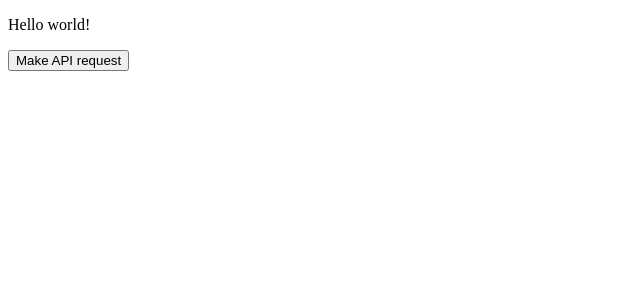
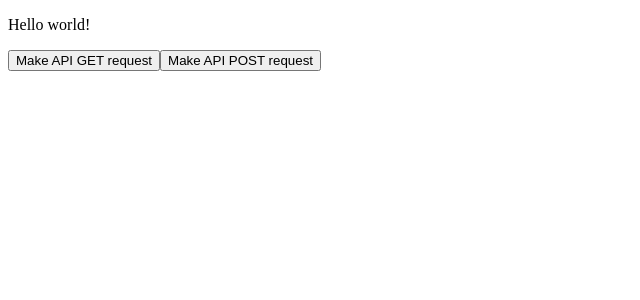
Before and after one commit to ZachFleck42/Drone-Mission-Simulator, a React (Create React App) app in the folder frontend/: page / in a window 1280 px wide. Shown: the top 300 px of the page, without its empty margins (0-640 px from the left). Built offline with nearby package versions, Linux system fonts and the light colour scheme; the HTML template or start-up script is replaced by a standard one.

Commit message:
Adds PostButton in addition to GetButton for additional testing

```diff
--- a/frontend/src/App.tsx
+++ b/frontend/src/App.tsx
@@ -1,10 +1,17 @@
-import FetchButton from './lib/components/FetchButton';
+import GetButton from './lib/components/GetButton';
+import PostButton from './lib/components/PostButton';
 
 function App() {
+	const postData = {
+		test1: 'Hello',
+		test2: 'world!',
+	};
+
 	return (
 		<div className="App">
 			<p>Hello world!</p>
-			<FetchButton url="http://127.0.0.1:8080/" />
+			<GetButton url="http://127.0.0.1:8080/" />
+			<PostButton url="http://127.0.0.1:8080/echo" postData={postData} />
 		</div>
 	);
 }
--- /dev/null
+++ b/frontend/src/lib/components/GetButton.tsx
@@ -0,0 +1,21 @@
+import React from 'react';
+import axios, { AxiosResponse } from 'axios';
+
+interface ButtonComponentProps {
+	url: string;
+}
+
+const GetButton: React.FC<ButtonComponentProps> = ({ url }) => {
+	const handleClick = async () => {
+		try {
+			const response: AxiosResponse = await axios.get(url);
+			console.log('Response Data:', response.data);
+		} catch (error) {
+			console.error('Error:', error);
+		}
+	};
+
+	return <button onClick={handleClick}>Make API GET request</button>;
+};
+
+export default GetButton;
--- a/frontend/src/lib/components/FetchButton.tsx
+++ b/frontend/src/lib/components/PostButton.tsx
@@ -3,19 +3,20 @@ import axios, { AxiosResponse } from 'axios';
 
 interface ButtonComponentProps {
 	url: string;
+	postData: object;
 }
 
-const FetchButton: React.FC<ButtonComponentProps> = ({ url }) => {
+const PostButton: React.FC<ButtonComponentProps> = ({ url, postData }) => {
 	const handleClick = async () => {
 		try {
-			const response: AxiosResponse = await axios.get(url);
+			const response: AxiosResponse = await axios.post(url, postData);
 			console.log('Response Data:', response.data);
 		} catch (error) {
 			console.error('Error:', error);
 		}
 	};
 
-	return <button onClick={handleClick}>Make API request</button>;
+	return <button onClick={handleClick}>Make API POST request</button>;
 };
 
-export default FetchButton;
+export default PostButton;
```
